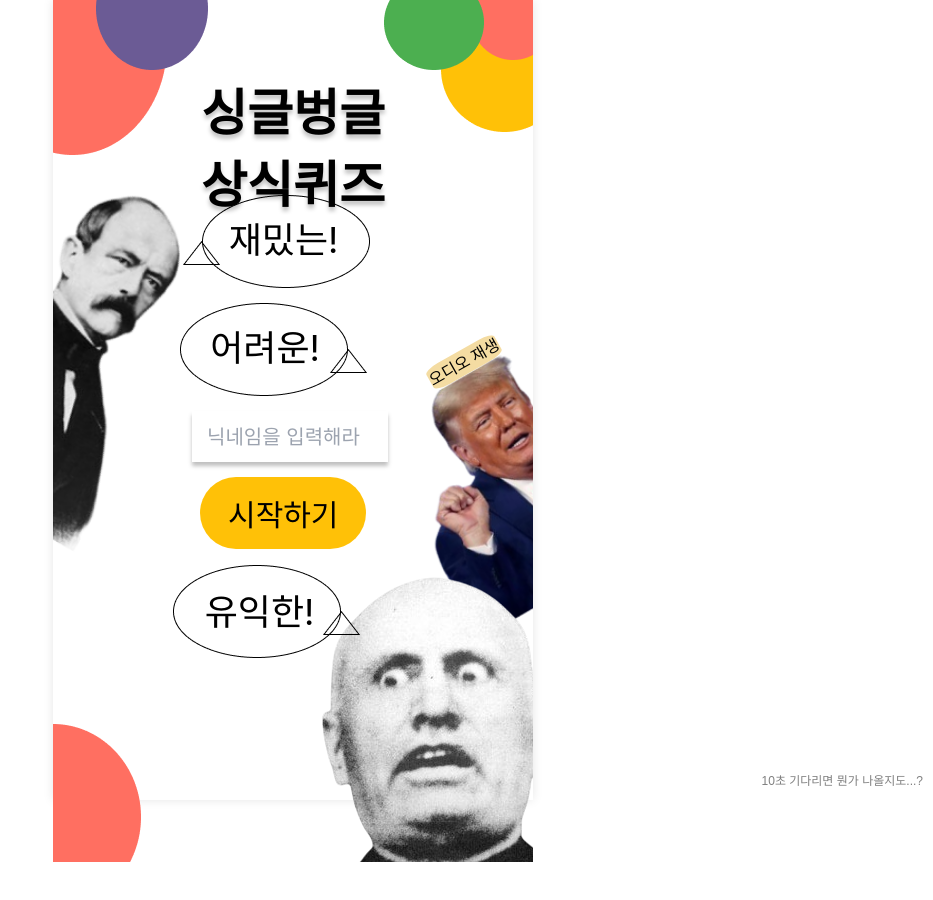
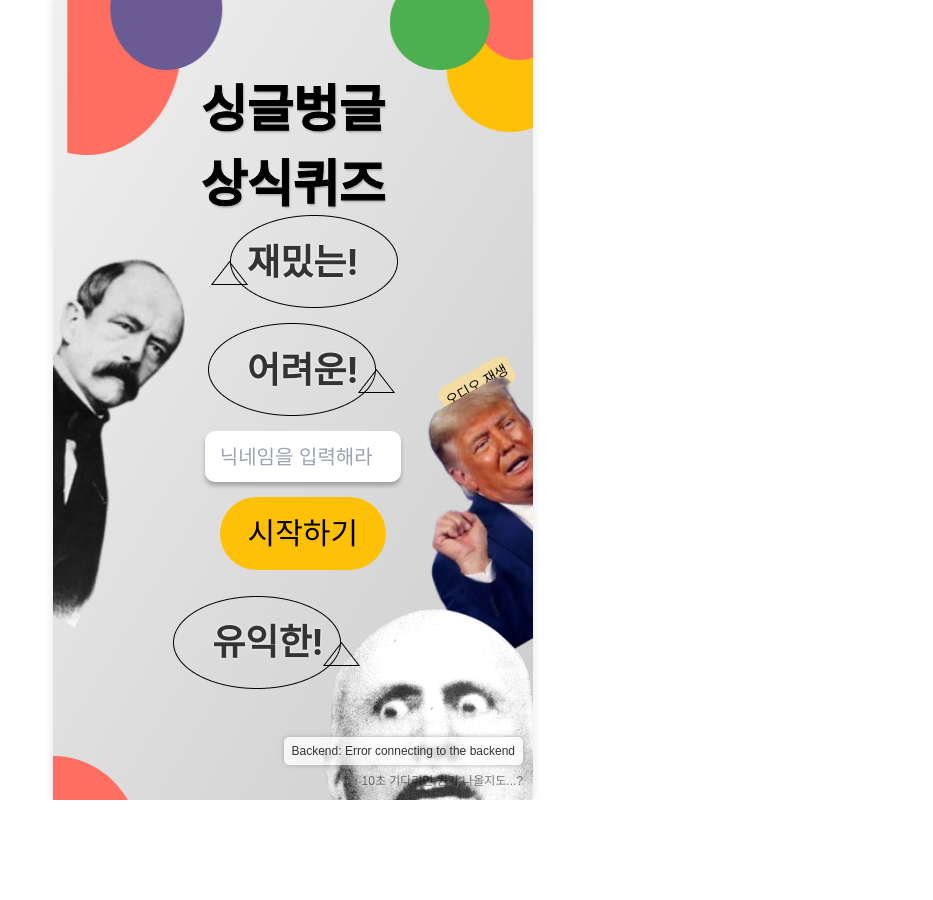
Before and after one commit to SoJungJung/SangSikQuiz, a React (Create React App) app: page / in a window 1280 px wide. Shown: the top 900 px of the page, without its empty margins (347-1280 px from the left). After the commit the page ends 800 px from the top, so only its background shows below. Built offline with nearby package versions, Linux system fonts and the light colour scheme; no server answers.

Commit message:
home 페이지 CSS 수정

```diff
--- a/src/pages/Home/Home.js
+++ b/src/pages/Home/Home.js
@@ -10,7 +10,7 @@ import cartoon2 from './cartoon2.png';
 import audio1 from './audio1.mp3';
 import audio2 from './audio2.mp3';
 import audio3 from './audio3.mp3';
-import gigaDolphin from './gigaDolphin.png'; // 기가-돌핀 이미지 추가
+import gigaDolphin from './gigaDolphin.png'; // 기가-돌핀 이미지
 import styles from './Home.module.css';
 import Layout from '../../Layout';
 import { useNavigate } from 'react-router-dom';
@@ -20,7 +20,7 @@ const Home = () => {
     const [nickname, setNickname] = useState('');
     const [isPlaying, setIsPlaying] = useState(false);
     const [audio] = useState(new Audio());
-    const [backendMessage, setBackendMessage] = useState('first value');
+    const [backendMessage, setBackendMessage] = useState('Loading...');
     const [showEasterEgg, setShowEasterEgg] = useState(false);
 
     useEffect(() => {
@@ -34,7 +34,7 @@ const Home = () => {
     }, []);
 
     useEffect(() => {
-        // 컴포넌트 마운트 후 30초 뒤 이스터에그 표시
+        // 10초 뒤 이스터에그 표시
         const timer = setTimeout(() => {
             setShowEasterEgg(true);
         }, 10000);
@@ -79,7 +79,7 @@ const Home = () => {
                 </div>
                 <div className={styles.middiv}>
                     <div className={styles.mid1}>
-                        <img className={styles.otto} src={otto} alt="otto" />
+                        <img className={styles.otto} src={otto} alt="otto" title="오토 폰 비스마르크" />
                     </div>
                     <div className={styles.mid2}>
                         <div className={styles.cartoonTextBox}>
@@ -105,7 +105,7 @@ const Home = () => {
                         <button className={styles.audioButton} onClick={handlePlayAudio}>
                             {isPlaying ? '오디오 정지' : '오디오 재생'}
                         </button>
-                        <img className={styles.trump} src={trump} alt="trump" />
+                        <img className={styles.trump} src={trump} alt="trump" title="도널드 트럼프" />
                     </div>
                 </div>
                 <div className={styles.blw}>
@@ -114,14 +114,17 @@ const Home = () => {
                         <div className={styles.cartoonText3}>유익한!</div>
                     </div>
                     <img className={styles.leftbottom} src={leftbottom} alt="leftbottom" />
-                    <img className={styles.duce} src={duce} alt="duce" />
+                    <img className={styles.duce} src={duce} alt="duce" title="베니토 무솔리니" />
                 </div>
 
                 {/* 힌트 텍스트 */}
                 <div className={styles.hint}>10초 기다리면 뭔가 나올지도...?</div>
 
-                {/* 이스터에그: 30초 후 나타나는 기가-돌핀 */}
+                {/* 이스터에그: 10초 후 나타나는 기가-돌핀 */}
                 {showEasterEgg && <img className={styles.gigaDolphin} src={gigaDolphin} alt="Giga Dolphin" />}
+
+                {/* 디버깅용 백엔드 메시지 표시 */}
+                <div className={styles.backendMessage}>Backend: {backendMessage}</div>
             </div>
         </Layout>
     );
--- a/src/pages/Home/Home.module.css
+++ b/src/pages/Home/Home.module.css
@@ -1,39 +1,128 @@
+.container {
+    position: relative;
+    width: 100%;
+    height: 100vh;
+    background: linear-gradient(to bottom right, #f0f0f0, #ccc);
+    overflow: hidden;
+    font-family: 'Nanum Gothic', sans-serif;
+}
+
+.topdiv {
+    position: relative;
+    height: 195px;
+}
+
+.lefttop {
+    position: absolute;
+    top: 0;
+    left: 0;
+    animation: floatX 4s ease-in-out infinite alternate;
+}
+.righttop {
+    position: absolute;
+    top: 0;
+    right: 0;
+    animation: floatX 4s ease-in-out infinite alternate-reverse;
+}
+
 .title {
     color: #000;
     text-align: center;
-    text-shadow: 0px 4px 4px rgba(0, 0, 0, 0.25);
-    -webkit-text-stroke-width: 1;
+    text-shadow: 1px 2px 2px rgba(0, 0, 0, 0.25);
+    -webkit-text-stroke-width: 1px;
     -webkit-text-stroke-color: #000;
-    font-family: Inter;
+    font-family: 'Miltonian', cursive;
     font-size: 50px;
-    font-style: normal;
     font-weight: 700;
-    line-height: normal;
-    width: 100%;
-    height: 118px;
-    flex-shrink: 0;
     position: absolute;
     top: 73px;
+    width: 100%;
+}
+
+/* 중앙부 */
+.middiv {
+    display: flex;
+    margin-top: 20px;
+}
+
+.mid1 {
+    width: 188px;
+    display: flex;
+    justify-content: center;
+    align-items: center;
+}
+
+.otto {
+    width: 100%;
+    transition: transform 0.3s ease;
+    filter: hue-rotate(20deg);
+}
+.otto:hover {
+    transform: scale(1.05) rotate(-5deg);
+}
+
+.mid2 {
+    display: flex;
+    flex-direction: column;
+    align-items: center;
+    margin: 0 20px;
+}
+
+.cartoonTextBox {
+    position: relative;
+    height: 93px;
+    width: 190px;
+    display: flex;
+    justify-content: center;
+    align-items: center;
+}
+
+.cartoon2 {
+    width: 190px;
+    position: absolute;
+    z-index: 1;
+}
+.cartoon {
+    width: 190px;
+    position: absolute;
+    z-index: 1;
+}
+
+.cartoonText,
+.cartoonText2,
+.cartoonText3 {
+    font-family: Inter, sans-serif;
+    text-align: center;
+    font-size: 36px;
+    position: relative;
+    z-index: 2;
+    font-weight: bold;
+    color: #333;
+    text-shadow: 0px 0px 3px #fff;
+}
+
+.midMargin {
+    height: 15px;
 }
 
 .nicknameInput {
     width: 196px;
     height: 51px;
-    flex-shrink: 0;
     background: #fff;
     box-shadow: 0px 4px 4px 0px rgba(0, 0, 0, 0.25);
-    color: #dadada;
-    font-family: Inter;
+    color: #555;
+    font-family: Inter, sans-serif;
     font-size: 20px;
-    font-style: normal;
     font-weight: 400;
-    line-height: normal;
-    /* margin: 상 우 하 좌; */
-    /* margin: 상하 좌우; */
     margin: 15px 0;
-    position: relative;
-    left: 12px;
     padding-left: 15px;
+    border: none;
+    border-radius: 10px;
+    transition: box-shadow 0.3s ease;
+}
+.nicknameInput:focus {
+    outline: none;
+    box-shadow: 0 0 10px rgba(255, 193, 7, 0.5);
 }
 
 .start {
@@ -41,139 +130,80 @@
     padding: 14px 28px;
     justify-content: center;
     align-items: center;
-    gap: 10px;
     border-radius: 50px;
     background: #ffc107;
     color: #000;
-    text-align: center;
-    font-family: Miltonian;
+    font-family: 'Miltonian', cursive;
     font-size: 30px;
-    font-style: normal;
     font-weight: 400;
-    line-height: normal;
-    position: relative;
-    left: 20px;
+    border: none;
+    cursor: pointer;
+    transition: transform 0.3s ease, box-shadow 0.3s ease;
+}
+.start:hover {
+    transform: scale(1.05);
+    box-shadow: 0 0 15px rgba(255, 193, 7, 0.7);
 }
 
-.lefttop {
-    /* width: 230px; */
-    /* height: 221px; */
-    flex-shrink: 0;
-    position: absolute;
-}
-.righttop {
-    flex-shrink: 0;
-    position: absolute;
-    right: 0;
-}
-
-.topdiv {
-    position: relative;
-    height: 195px;
-}
-
-.middiv {
-    display: flex;
-}
-.mid1 {
-    width: 188px;
-}
-.otto {
-    width: 100%;
-    /* height: 330px; */
-    flex-shrink: 0;
-}
-
-.cartoon2 {
-    width: 190px;
-    /* height: 93px; */
-    position: absolute;
-    flex-shrink: 0;
-    z-index: 2;
-}
-
-.cartoon {
-    width: 190px;
-    /* height: 93px; */
-    flex-shrink: 0;
-    position: absolute;
-    z-index: 2;
-}
-.cartoon3 {
-    width: 190px;
-    /* height: 93px; */
-    flex-shrink: 0;
-    position: absolute;
-    z-index: 2;
-}
-.cartoonTextBox {
-    position: relative;
-    height: 93px;
-    width: 190px;
-}
-.midMargin {
-    height: 15px;
-}
-.cartoonText {
-    font-family: Inter;
-    text-align: center;
-    z-index: 1;
-    font-size: 36px;
-    margin-left: 17px;
-    padding-top: 18px;
-}
-
-.cartoonText2 {
-    font-family: Inter;
-    text-align: center;
-    z-index: 1;
-    font-size: 36px;
-    margin-right: 10px;
-    margin-right: 20px;
-    padding-top: 18px;
-}
-.cartoonText3 {
-    font-family: Inter;
-    text-align: center;
-    z-index: 1;
-    font-size: 36px;
-    margin-right: 17px;
-}
 .mid3 {
     width: 160px;
     position: relative;
+    display: flex;
+    justify-content: center;
+    align-items: center;
 }
+
 .audioButton {
     position: absolute;
     top: 155px;
-    transform: rotate(-29.5deg);
     background-color: #f4dca2;
     border-radius: 20%;
+    border: none;
+    cursor: pointer;
+    padding: 5px;
+    font-size: 14px;
+    transform: rotate(-29.5deg);
+    transition: transform 0.3s ease;
 }
+.audioButton:hover {
+    transform: rotate(-29.5deg) scale(1.1);
+    box-shadow: 0 0 10px #f4dca2;
+}
+
 .trump {
     width: 100%;
-    flex-shrink: 0;
     margin-top: 160px;
+    transition: filter 0.3s ease;
+    filter: saturate(1.2);
 }
+.trump:hover {
+    filter: saturate(2) hue-rotate(45deg);
+}
+
+/* 아래 영역 */
 .blw {
     width: 100%;
     height: 297px;
     position: relative;
     bottom: 76px;
 }
+
+.leftbottom {
+    position: absolute;
+    left: 0;
+    bottom: 0;
+    animation: floatY 3s ease-in-out infinite alternate;
+}
+
 .duce {
-    margin-top: 8px;
-    flex-shrink: 0;
     position: absolute;
     right: 0px;
     bottom: 0px;
+    transition: transform 0.3s ease;
+    filter: contrast(1.1);
 }
-
-.leftbottom {
-    flex-shrink: 0;
-    position: absolute;
-    left: 0;
-    bottom: 0;
+.duce:hover {
+    transform: scale(1.05) rotate(3deg);
 }
 
 .bottomCartoonDiv {
@@ -186,6 +216,13 @@
     align-items: center;
 }
 
+.cartoon3 {
+    width: 190px;
+    position: absolute;
+    z-index: 1;
+}
+
+/* 힌트 텍스트 */
 .hint {
     position: absolute;
     bottom: 10px;
@@ -204,7 +241,37 @@
     animation: dolphinMove 2s infinite alternate;
 }
 
-/* 기가-돌핀을 좌우로 흔드는 애니메이션 예시 */
+/* 백엔드 메시지 (디버깅용) */
+.backendMessage {
+    position: absolute;
+    bottom: 35px;
+    right: 10px;
+    font-size: 12px;
+    color: #333;
+    font-family: Arial, sans-serif;
+    background: rgba(255, 255, 255, 0.8);
+    padding: 5px 8px;
+    border-radius: 5px;
+    box-shadow: 0 0 5px #aaa;
+}
+
+/* 애니메이션 keyframes */
+@keyframes floatX {
+    0% {
+        transform: translateX(0px);
+    }
+    100% {
+        transform: translateX(20px);
+    }
+}
+@keyframes floatY {
+    0% {
+        transform: translateY(0px);
+    }
+    100% {
+        transform: translateY(15px);
+    }
+}
 @keyframes dolphinMove {
     0% {
         transform: translateX(0) rotate(0deg);
```
